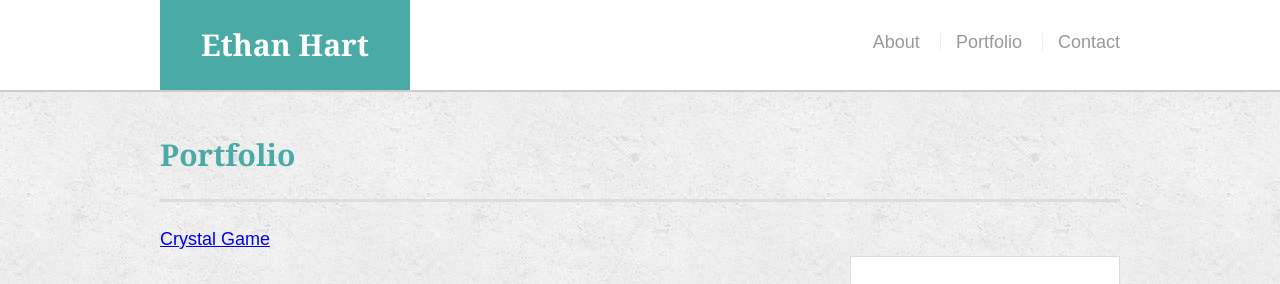
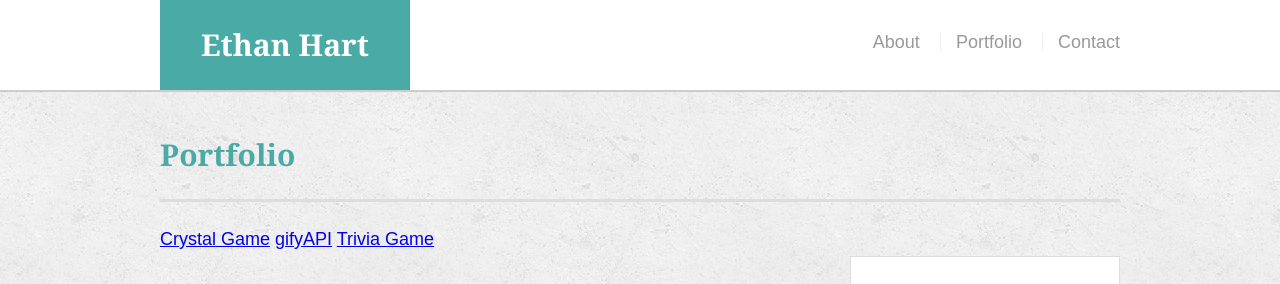
Before and after one commit to ethanhart35/Responsive-Portfolio, a plain HTML site: page portfolio.html in a window 1280 px wide. Shown: the top 284 px of the page. Drawn offline with Linux system fonts and the light colour scheme.

Commit message:
added links for trivia game and gify project

```diff
--- a/portfolio.html
+++ b/portfolio.html
@@ -29,6 +29,8 @@
         <h1>Portfolio</h1>
 
         <a href="https://ethanhart35.github.io/unit-4-game/">Crystal Game</a>
+        <a href="https://ethanhart35.github.io/GiphyAPI/">gifyAPI</a>
+        <a href="https://ethanhart35.github.io/unit-4-game/">Trivia Game</a>
 
     </section>
 
```
